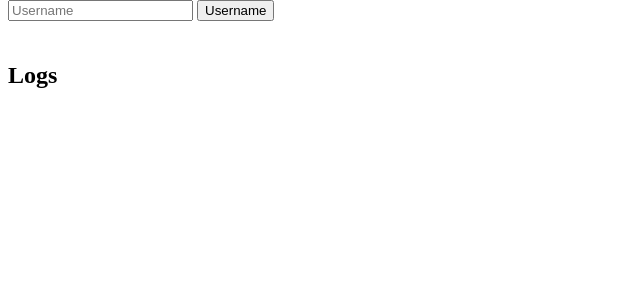
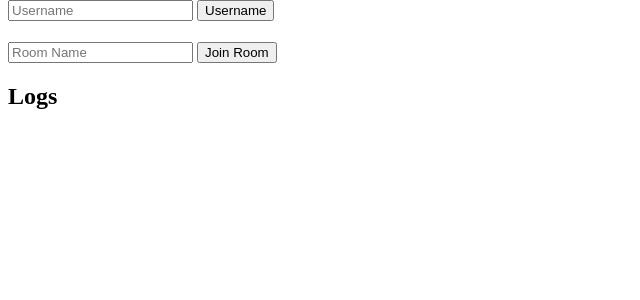
Before and after one commit to HunterCharlesHewitt/Kaiju-Battle-Card-Game, a Flask app: page / in a window 1280 px wide. Shown: the part 50-350 px from the top of the page, without its empty margins (0-640 px from the left). Run offline with Flask 2, Linux system fonts and the light colour scheme; some libraries are stand-ins or nearby versions.

Commit message:
got room joining

```diff
--- a/app.py
+++ b/app.py
@@ -1,5 +1,5 @@
 from flask import Flask, render_template, session, copy_current_request_context
-from flask_socketio import SocketIO, emit, disconnect
+from flask_socketio import SocketIO, emit, disconnect, join_room, rooms
 from threading import Lock
 
 
@@ -47,6 +47,16 @@ def test_username_message(message):
          {'data': message['data'] + " has joined", 'count': session['receive_count']},
          broadcast=True)
 
+@socket_.on('join', namespace='/test')
+def join(message):
+    print("__________________")
+    print("In Join Function")
+    join_room(message['room'])
+    session['receive_count'] = session.get('receive_count', 0) + 1
+    emit('my_response',
+         {'data': 'In rooms: ' + ', '.join(rooms()),
+          'count': session['receive_count']})
+
 @socket_.on('character_chosen', namespace='/test')
 def character_chosen(id):
     session['character'] = id['data']
--- a/templates/index.html
+++ b/templates/index.html
@@ -54,6 +54,12 @@
                 return false;
             });
 
+            $('form#join').submit(function(event) {
+                console.log("form join")
+                socket.emit('join', {room: $('#join_room').val()});
+                return false;
+            });
+
             //this defines that all button clicks perform this event
             $('button').click(function(event) {
                 console.log()
@@ -85,6 +91,11 @@
         <input type="submit" value="start">
     </form>
 
+    <form id="join" method="POST" action='#'>
+        <input type="text" name="join_room" id="join_room" placeholder="Room Name">
+        <input type="submit" value="Join Room">
+    </form>
+
     <h2 style="background-color:white;">Logs</h2>
     <div id="log" ></div>
 </body>
```
Also changed, not shown: js/user.js (added, +8 -0 lines), package-lock.json (added).
